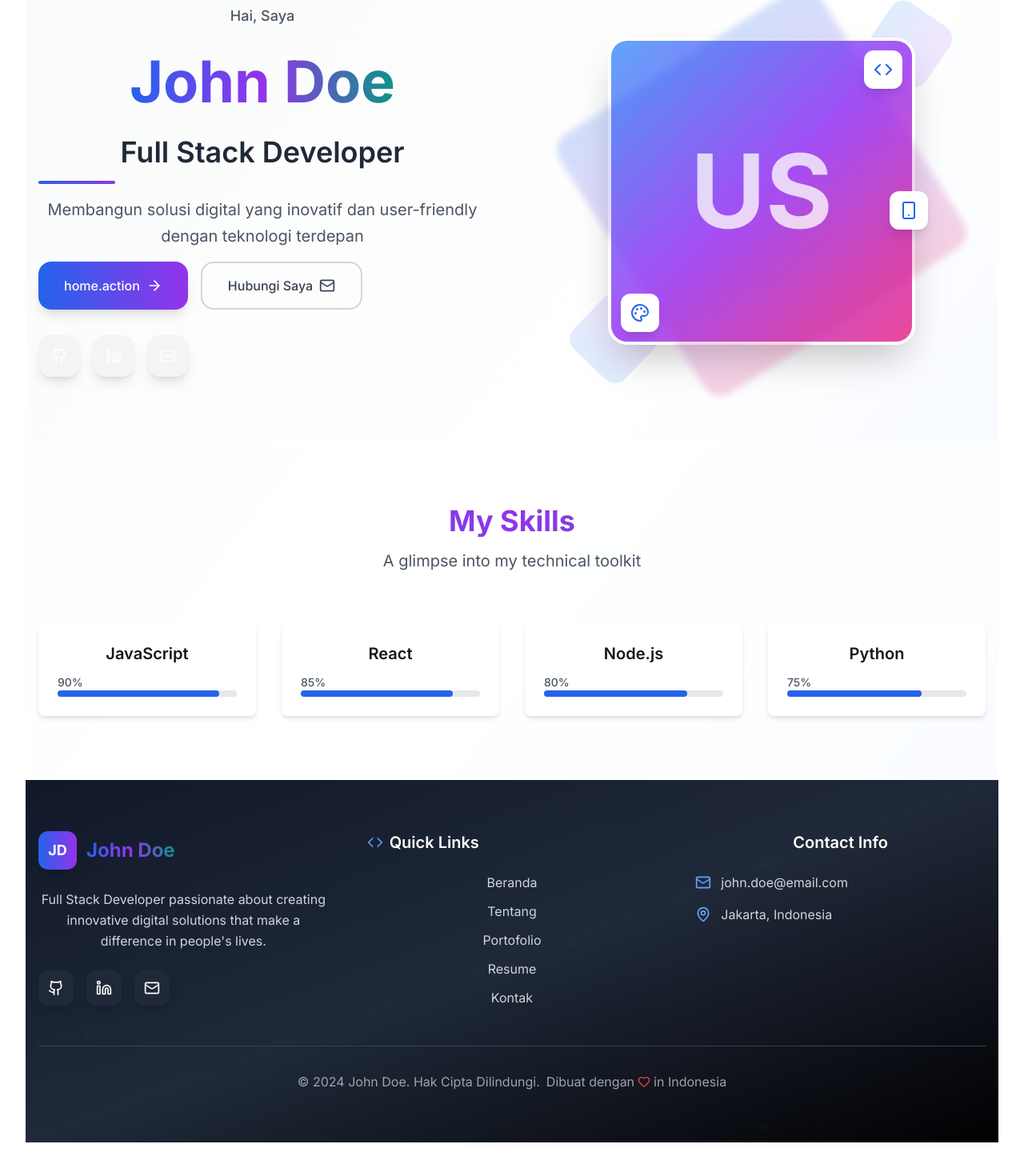
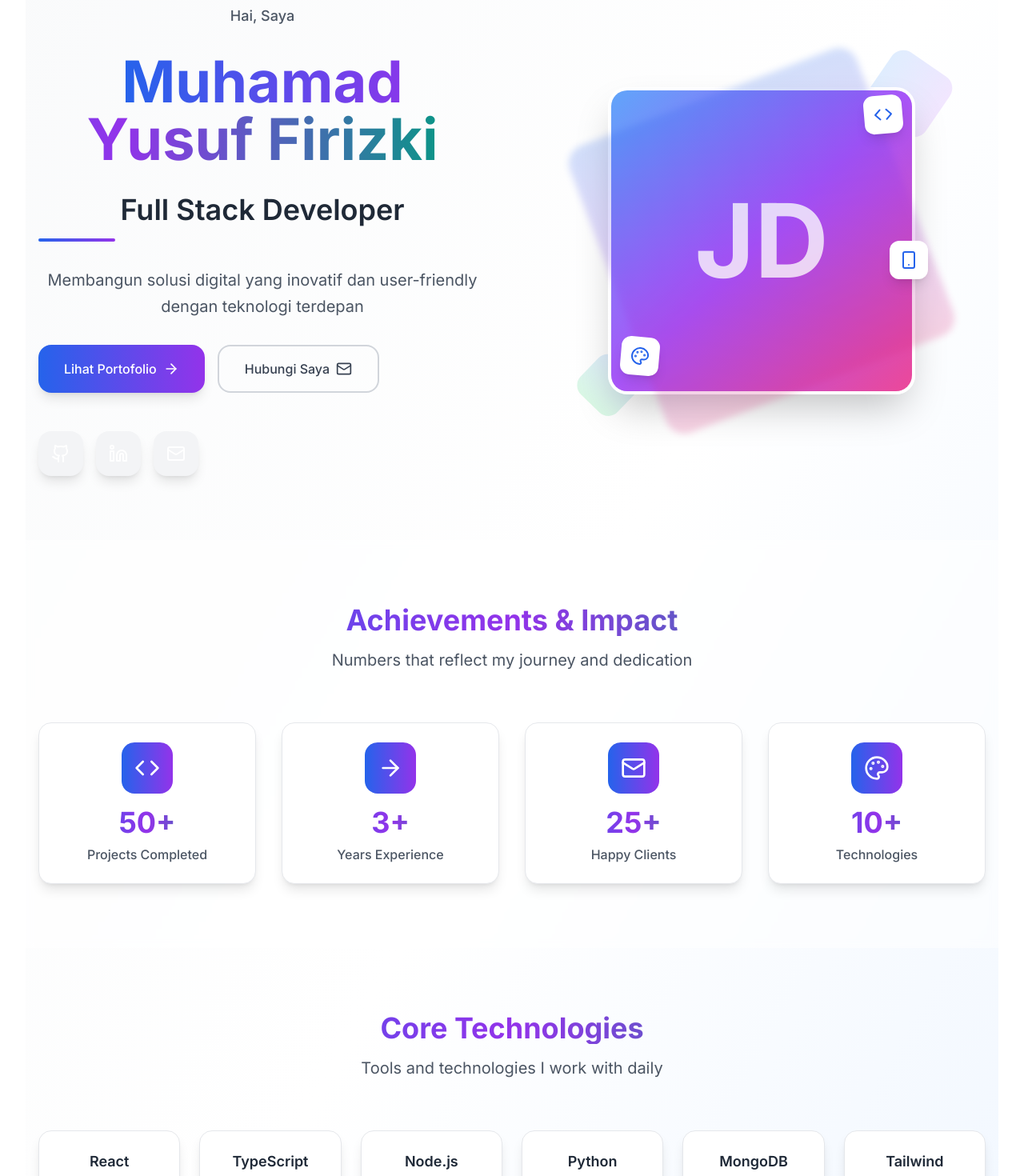
Before and after one commit to ussoppqq/my-portfolio, a React (Vite) app: page / in a window 1280 px wide. Shown: the part 186-1656 px from the top of the page at 80% size. Built offline with nearby package versions, Linux system fonts and the light colour scheme.

Commit message:
update translations, home, and resume.jsx

```diff
--- a/src/locales/translations.js
+++ b/src/locales/translations.js
@@ -9,7 +9,7 @@ export const translations = {
     },
     home: {
       greeting: 'Hai, Saya',
-      name: 'John Doe',
+      name: 'Muhamad Yusuf Firizki',
       title: 'Full Stack Developer',
       subtitle: 'Membangun solusi digital yang inovatif dan user-friendly dengan teknologi terdepan',
       cta: 'Lihat Portofolio',
@@ -74,7 +74,7 @@ export const translations = {
     },
     home: {
       greeting: 'Hi, I am',
-      name: 'John Doe',
+      name: 'Muhamad Yusuf Firizki',
       title: 'Full Stack Developer',
       subtitle: 'Building innovative and user-friendly digital solutions with cutting-edge technology',
       cta: 'View Portfolio',
--- a/src/pages/Home.jsx
+++ b/src/pages/Home.jsx
@@ -34,12 +34,12 @@ const Home = () => {
         {/* Background Elements */}
         <div className="absolute inset-0 -z-10">
           <div className="absolute top-20 left-10 w-72 h-72 bg-blue-300 rounded-full mix-blend-multiply filter blur-xl opacity-20 animate-blob"></div>
-                    <div className="absolute top-40 right-10 w-72 h-96 bg-purple-300 rounded-full mix-blend-multiply filter blur-xl opacity-20 animate-blob animation-delay-2000"></div>
-                    <div className="absolute bottom-8 left-20 w-72 h-72 bg-pink-300 rounded-full mix-blend-multiply filter blur-xl opacity-20 animate-blob animation-delay-4000"></div>
+          <div className="absolute top-40 right-10 w-72 h-72 bg-purple-300 rounded-full mix-blend-multiply filter blur-xl opacity-20 animate-blob animation-delay-2000"></div>
+          <div className="absolute -bottom-8 left-20 w-72 h-72 bg-pink-300 rounded-full mix-blend-multiply filter blur-xl opacity-20 animate-blob animation-delay-4000"></div>
         </div>
 
-                <div className='max-w-7xl mx-auto'>
-                    <div className='grid grid-cols-1 lg:grid-cols-2 gap-16 items-center'>
+        <div className="max-w-7xl mx-auto">
+          <div className="grid grid-cols-1 lg:grid-cols-2 gap-16 items-center">
             {/* Left Content */}
             <motion.div
               variants={containerVariants}
@@ -69,6 +69,7 @@ const Home = () => {
                   {t('home.title')}
                 </h2>
                 <div className="w-24 h-1 bg-gradient-to-r from-blue-600 to-purple-600 rounded-full"></div>
+              </motion.div>
 
               <motion.p
                 variants={itemVariants}
@@ -86,7 +87,7 @@ const Home = () => {
                   to="/portfolio"
                   className="group inline-flex items-center px-8 py-4 bg-gradient-to-r from-blue-600 to-purple-600 text-white rounded-2xl hover:from-blue-700 hover:to-purple-700 transition-all duration-300 transform hover:scale-105 hover:shadow-2xl shadow-lg"
                 >
-                                        <span className="font-medium">{t('home.action')}</span>
+                  <span className="font-medium">{t('home.cta')}</span>
                   <ArrowRight className="w-5 h-5 ml-2 group-hover:translate-x-1 transition-transform" />
                 </Link>
 
@@ -95,7 +96,7 @@ const Home = () => {
                   className="group inline-flex items-center px-8 py-4 border-2 border-gray-300 dark:border-gray-700 text-gray-700 dark:text-gray-300 rounded-2xl hover:border-blue-600 hover:text-blue-600 dark:hover:text-blue-400 transition-all duration-300 hover:shadow-lg"
                 >
                   <span className="font-medium">{t('home.contact')}</span>
-                                        <Mail className="w-5 h-5 ml-2 group-hover:translate-x-1 transition-transform" />
+                  <Mail className="w-5 h-5 ml-2 group-hover:scale-110 transition-transform" />
                 </Link>
               </motion.div>
 
@@ -107,7 +108,7 @@ const Home = () => {
                 {[
                   { icon: Github, url: personalInfo.social.github, color: 'hover:bg-gray-800' },
                   { icon: Linkedin, url: personalInfo.social.linkedin, color: 'hover:bg-blue-600' },
-                                        { icon: Mail, url: personalInfo.social.email, color: 'hover:bg-red-500' }
+                  { icon: Mail, url: `mailto:${personalInfo.email}`, color: 'hover:bg-red-500' }
                 ].map(({ icon: Icon, url, color }, index) => (
                   <motion.a
                     key={index}
@@ -118,14 +119,13 @@ const Home = () => {
                     whileTap={{ scale: 0.95 }}
                     className={`p-4 bg-gray-100 dark:bg-gray-800 rounded-2xl ${color} text-white transition-all duration-300 shadow-lg hover:shadow-xl`}
                   >
-                                            <Icon className="w-5 h-5" />
+                    <Icon className="w-6 h-6" />
                   </motion.a>
                 ))}
               </motion.div>
             </motion.div>
-                        </motion.div>
 
-                        {/* Right Content */}
+            {/* Right Content - Profile Image */}
             <motion.div
               initial={{ opacity: 0, scale: 0.8 }}
               animate={{ opacity: 1, scale: 1 }}
@@ -137,7 +137,7 @@ const Home = () => {
                 <motion.div
                   animate={{
                     rotate: 360,
-                                        scale: [1, 1.1, 1],
+                    scale: [1, 1.1, 1]
                   }}
                   transition={{
                     rotate: { duration: 20, repeat: Infinity, ease: "linear" },
@@ -149,30 +149,30 @@ const Home = () => {
                 <motion.div
                   animate={{
                     rotate: -360,
-                                        scale: [1, 1.2, 1]
+                    y: [0, -20, 0]
                   }}
                   transition={{
                     rotate: { duration: 15, repeat: Infinity, ease: "linear" },
-                                        scale: { duration: 3, repeat: Infinity }
+                    y: { duration: 3, repeat: Infinity }
                   }}
-                                    className="absolute -bottom-8 -left-8 w-20 h-20 bg-gradient-to-r from-blue-400 to-purple-400 rounded-2xl opacity-20"
+                  className="absolute -bottom-8 -left-8 w-16 h-16 bg-gradient-to-r from-green-400 to-blue-400 rounded-2xl opacity-20"
                 />
 
                 {/* Profile Image Container */}
                 <div className="relative w-full h-full rounded-3xl overflow-hidden border-4 border-white dark:border-gray-800 shadow-2xl">
                   <div className="w-full h-full bg-gradient-to-br from-blue-400 via-purple-500 to-pink-500 flex items-center justify-center">
-                                        <span className="text-9xl font-bold text-white">US</span>
+                    <span className="text-9xl font-bold text-white">JD</span>
                   </div>
                 </div>
 
                 {/* Gradient Ring */}
                 <motion.div
-                                    animate={{ rotate: 300 }}
+                  animate={{ rotate: 360 }}
                   transition={{ duration: 10, repeat: Infinity, ease: "linear" }}
                   className="absolute inset-0 rounded-3xl bg-gradient-to-r from-blue-600 via-purple-600 to-pink-600 opacity-20 blur-sm"
                 />
 
-                                {/* Floating Skill Icons */}
+                {/* Floating Skills Icons */}
                 {[
                   { icon: Code, position: 'top-4 right-4', delay: 0 },
                   { icon: Palette, position: 'bottom-4 left-4', delay: 1 },
@@ -180,11 +180,14 @@ const Home = () => {
                 ].map(({ icon: Icon, position, delay }, index) => (
                   <motion.div
                     key={index}
-                                        initial={{ y: [0, -10, 0], rotate: [0, 5, -5, 0] }}
+                    animate={{
+                      y: [0, -10, 0],
+                      rotate: [0, 5, -5, 0]
+                    }}
                     transition={{
                       duration: 3,
                       repeat: Infinity,
-                                            delay: delay,
+                      delay: delay
                     }}
                     className={`absolute ${position} w-12 h-12 bg-white dark:bg-gray-800 rounded-xl shadow-lg flex items-center justify-center`}
                   >
@@ -197,7 +200,7 @@ const Home = () => {
         </div>
       </section>
 
-            {/* Skills Section */}
+      {/* Quick Stats Section */}
       <section className="py-20 px-4 bg-white/50 dark:bg-gray-800/50 backdrop-blur-sm">
         <div className="max-w-7xl mx-auto">
           <motion.div
@@ -207,40 +210,70 @@ const Home = () => {
             className="text-center mb-16"
           >
             <h2 className="text-4xl font-bold gradient-text mb-4">
-                            My Skills
+              Achievements & Impact
             </h2>
             <p className="text-xl text-gray-600 dark:text-gray-400">
-                            A glimpse into my technical toolkit
+              Numbers that reflect my journey and dedication
             </p>
           </motion.div>
 
           <div className="grid grid-cols-2 md:grid-cols-4 gap-8">
             {[
-                            { skill: "JavaScript", level: 90 },
-                            { skill: "React", level: 85 },
-                            { skill: "Node.js", level: 80 },
-                            { skill: "Python", level: 75 },
-                        ].map(({ skill, level }, index) => (
+              { number: '50+', label: 'Projects Completed', icon: Code },
+              { number: '3+', label: 'Years Experience', icon: ArrowRight },
+              { number: '25+', label: 'Happy Clients', icon: Mail },
+              { number: '10+', label: 'Technologies', icon: Palette }
+            ].map((stat, index) => (
               <motion.div
                 key={index}
                 initial={{ opacity: 0, y: 20 }}
                 whileInView={{ opacity: 1, y: 0 }}
-                                transition={{ duration: 0.6, delay: index * 0.1 }}
-                                className="bg-white dark:bg-gray-800 rounded-lg shadow-md p-6"
+                transition={{ delay: index * 0.1, duration: 0.6 }}
+                whileHover={{ scale: 1.05, y: -5 }}
+                className="text-center p-6 bg-white dark:bg-gray-800 rounded-2xl shadow-lg hover:shadow-xl transition-all duration-300 border border-gray-200 dark:border-gray-700"
               >
-                                <h3 className="text-xl font-semibold mb-2">{skill}</h3>
-                                <div className="relative pt-1">
-                                    <div className="flex items-center justify-between">
-                                        <span className="text-sm font-medium text-gray-600 dark:text-gray-400">
-                                            {level}%
-                                        </span>
+                <div className="w-16 h-16 bg-gradient-to-r from-blue-600 to-purple-600 rounded-2xl flex items-center justify-center mx-auto mb-4">
+                  <stat.icon className="w-8 h-8 text-white" />
                 </div>
-                                    <div className="bg-gray-200 dark:bg-gray-700 rounded-full h-2">
-                                        <div
-                                            className="bg-blue-600 dark:bg-blue-500 h-2 rounded-full"
-                                            style={{ width: `${level}%` }}
-                                        />
+                <div className="text-4xl font-bold gradient-text mb-2">{stat.number}</div>
+                <div className="text-gray-600 dark:text-gray-400 font-medium">{stat.label}</div>
+              </motion.div>
+            ))}
           </div>
+        </div>
+      </section>
+
+      {/* Featured Skills Preview */}
+      <section className="py-20 px-4">
+        <div className="max-w-7xl mx-auto">
+          <motion.div
+            initial={{ opacity: 0, y: 20 }}
+            whileInView={{ opacity: 1, y: 0 }}
+            transition={{ duration: 0.6 }}
+            className="text-center mb-16"
+          >
+            <h2 className="text-4xl font-bold gradient-text mb-4">
+              Core Technologies
+            </h2>
+            <p className="text-xl text-gray-600 dark:text-gray-400">
+              Tools and technologies I work with daily
+            </p>
+          </motion.div>
+
+          <div className="grid grid-cols-2 md:grid-cols-4 lg:grid-cols-6 gap-6">
+            {[
+              'React', 'TypeScript', 'Node.js', 'Python', 'MongoDB', 'Tailwind'
+            ].map((tech, index) => (
+              <motion.div
+                key={index}
+                initial={{ opacity: 0, scale: 0.8 }}
+                whileInView={{ opacity: 1, scale: 1 }}
+                transition={{ delay: index * 0.1, duration: 0.5 }}
+                whileHover={{ scale: 1.1, y: -5 }}
+                className="p-6 bg-white dark:bg-gray-800 rounded-2xl shadow-lg hover:shadow-xl transition-all duration-300 text-center border border-gray-200 dark:border-gray-700"
+              >
+                <div className="text-lg font-semibold text-gray-800 dark:text-gray-200">
+                  {tech}
                 </div>
               </motion.div>
             ))}
--- a/src/pages/Resume.jsx
+++ b/src/pages/Resume.jsx
@@ -1,6 +1,6 @@
 import React from "react";
 import { motion } from "framer-motion";
-import { Download, Briefcase, GraduationCap, Code, User, Award, Calendar } from "lucide-react";
+import { Download, Briefcase, GraduationCap, Code, Users, Award, Calendar } from "lucide-react";
 import { useLanguage } from "../contexts/LanguageContext";
 import { personalInfo } from "../data/personal";
 import { skills, getSkillsByCategory } from "../data/skills";
```
Lines whose indentation alone changed are shown as unchanged.
